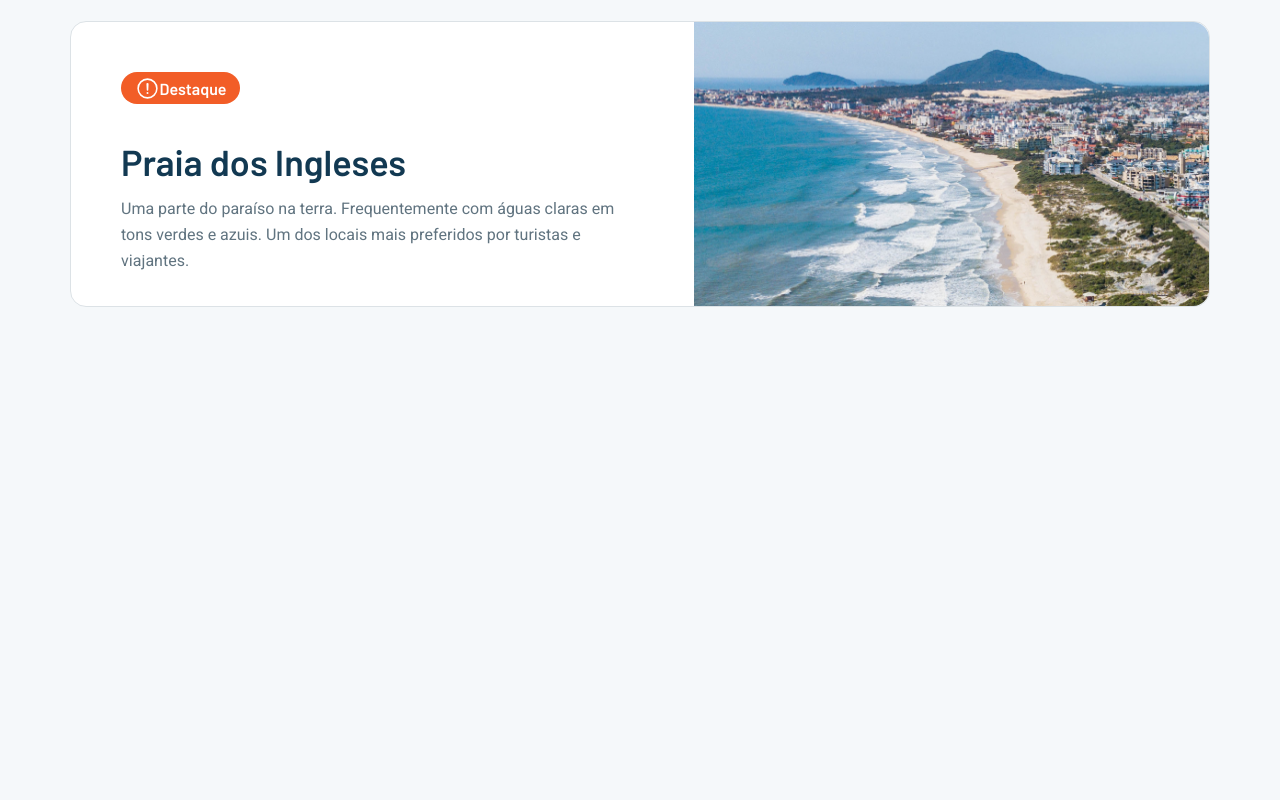
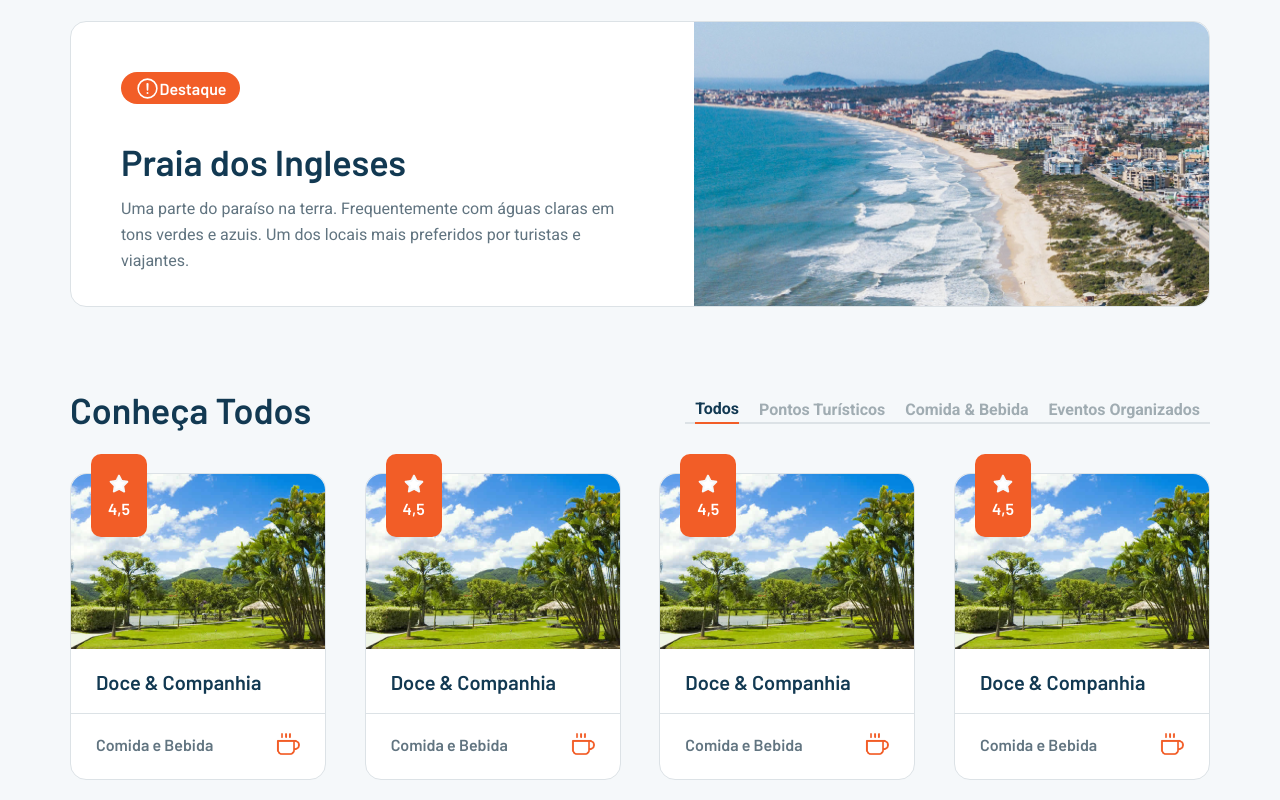
Before and after one commit to hugomendonca98/Traveler, a Next.js app: page /cities/1 in a window 1280 px wide. Shown: the part 1348-2148 px from the top of the page. Before the commit the page ends 1735 px from the top, so only its background shows below. Built offline with nearby package versions, Linux system fonts and the light colour scheme.

Commit message:
create city page layout

```diff
--- a/src/pages/cities/[slug].tsx
+++ b/src/pages/cities/[slug].tsx
@@ -1,5 +1,4 @@
-import React from 'react';
-import { useRouter } from 'next/router';
+import React, { useState } from 'react';
 import Link from 'next/link';
 import Image from 'next/image';
 import { BiArrowBack } from 'react-icons/bi';
@@ -15,6 +14,10 @@ import {
   PlacesTitle,
   PlacesContainer,
   PlacesHighlights,
+  FilterButton,
+  HrAll,
+  PlacesMenu,
+  FilterPlaces,
 } from '@/styles/City';
 
 import Banner from '../../../public/images/Banner.png';
@@ -26,8 +29,24 @@ import DestaqueImage from '../../../public/images/Destaque.png';
 import { Container } from '@/styles/GlobalStyles';
 import MyPlaceCard from '@/components/MyPlaceCard';
 
-export default function City(): JSX.Element {
-  const router = useRouter();
+interface IPlace {
+  id: string;
+  name: string;
+  image: string;
+  description: string;
+}
+
+interface CitiesProps {
+  places: IPlace[];
+}
+
+export default function City({ places }: CitiesProps): JSX.Element {
+  const [filterController, setFilterController] = useState('All');
+
+  const dataFilter = (): IPlace[] | [] => {
+    // Realizar buscar de acordo com o filtro selecionado.
+    return [];
+  };
 
   return (
     <>
@@ -153,6 +172,75 @@ export default function City(): JSX.Element {
             </div>
             <Image className="place-image" src={DestaqueImage} alt="" />
           </PlacesHighlights>
+          <PlacesMenu>
+            <h1>Conheça Todos</h1>
+            <FilterPlaces>
+              <div className="filter-hr">
+                <div className="filter-container">
+                  <FilterButton
+                    isActive={filterController === 'All'}
+                    onClick={() => setFilterController('All')}
+                  >
+                    Todos
+                  </FilterButton>
+                  <FilterButton
+                    isActive={filterController === 'Poits'}
+                    onClick={() => setFilterController('Poits')}
+                  >
+                    Pontos Turísticos
+                  </FilterButton>
+
+                  <FilterButton
+                    isActive={filterController === 'Foods'}
+                    onClick={() => setFilterController('Foods')}
+                  >
+                    Comida & Bebida
+                  </FilterButton>
+                  <FilterButton
+                    isActive={filterController === 'Events'}
+                    onClick={() => setFilterController('Events')}
+                  >
+                    Eventos Organizados
+                  </FilterButton>
+                  <HrAll active={filterController} />
+                </div>
+              </div>
+            </FilterPlaces>
+          </PlacesMenu>
+          <PlacesContainer>
+            <MyPlaceCard
+              image={ImgageCard}
+              title="Doce & Companhia"
+              category="Comida e Bebida"
+              categoryIcon={ComidaIcon}
+              favoriteNote="4,5"
+              linkTo="#"
+            />
+            <MyPlaceCard
+              image={ImgageCard}
+              title="Doce & Companhia"
+              category="Comida e Bebida"
+              categoryIcon={ComidaIcon}
+              favoriteNote="4,5"
+              linkTo="#"
+            />
+            <MyPlaceCard
+              image={ImgageCard}
+              title="Doce & Companhia"
+              category="Comida e Bebida"
+              categoryIcon={ComidaIcon}
+              favoriteNote="4,5"
+              linkTo="#"
+            />
+            <MyPlaceCard
+              image={ImgageCard}
+              title="Doce & Companhia"
+              category="Comida e Bebida"
+              categoryIcon={ComidaIcon}
+              favoriteNote="4,5"
+              linkTo="#"
+            />
+          </PlacesContainer>
         </Container>
       </main>
     </>
--- a/src/styles/City.ts
+++ b/src/styles/City.ts
@@ -2,6 +2,14 @@ import Image from 'next/image';
 import { darken } from 'polished';
 import styled from 'styled-components';
 import { colors } from './Colors';
+
+interface HrProps {
+  active: string;
+}
+
+interface BtnProps {
+  isActive?: boolean;
+}
 
 export const Background = styled.div`
   background-color: ${colors.background.white};
@@ -94,14 +102,14 @@ export const CityInfo = styled.div`
   div.category {
     width: 140px;
     height: 256px;
-    background: #ffffff;
-    border: 1px solid #dce2e6;
+    background: ${colors.background.white};
+    border: 1px solid ${colors.border.primary};
     border-radius: 20px;
     margin-left: 16px;
 
     div.icon {
       padding: 32px;
-      border-bottom: 1px solid #dce2e6;
+      border-bottom: 1px solid ${colors.border.primary};
     }
 
     div.info {
@@ -111,7 +119,7 @@ export const CityInfo = styled.div`
         font-weight: 600;
         font-size: 40px;
         line-height: 40px;
-        color: #123952;
+        color: ${colors.text.primary};
         margin-top: 30px;
         margin-left: 32px;
       }
@@ -122,7 +130,7 @@ export const CityInfo = styled.div`
         font-weight: normal;
         font-size: 16px;
         line-height: 22px;
-        color: #617480;
+        color: ${colors.text.secondary};
         margin-top: 16px;
         margin-left: 32px;
       }
@@ -136,7 +144,7 @@ export const PlacesTitle = styled.h2`
   font-weight: 600;
   font-size: 36px;
   line-height: 46px;
-  color: #123952;
+  color: ${colors.text.primary};
   margin-top: 120px;
 `;
 
@@ -144,12 +152,13 @@ export const PlacesContainer = styled.div`
   display: flex;
   justify-content: space-between;
   margin-top: 40px;
+  margin-bottom: 20px;
 `;
 
 export const PlacesHighlights = styled.div`
   height: 286px;
-  background: #ffffff;
-  border: 1px solid #dce2e6;
+  background: ${colors.background.white};
+  border: 1px solid ${colors.border.primary};
   box-sizing: border-box;
   border-radius: 16px;
   margin-top: 80px;
@@ -163,9 +172,9 @@ export const PlacesHighlights = styled.div`
     div.place-icon {
       width: 119px;
       height: 32px;
-      background: #f25d27;
+      background: ${colors.background.orange};
       border-radius: 100px;
-      color: white;
+      color: ${colors.text.white};
       display: flex;
       align-items: center;
       justify-content: center;
@@ -175,7 +184,7 @@ export const PlacesHighlights = styled.div`
         font-weight: 600;
         font-size: 14px;
         line-height: 17px;
-        color: #ffffff;
+        color: ${colors.text.white};
         margin-left: 5px;
       }
     }
@@ -185,7 +194,7 @@ export const PlacesHighlights = styled.div`
       font-weight: 600;
       font-size: 36px;
       line-height: 36px;
-      color: #123952;
+      color: ${colors.text.primary};
       margin-top: 40px;
     }
     p.place-description {
@@ -194,7 +203,7 @@ export const PlacesHighlights = styled.div`
       font-weight: 400;
       font-size: 16px;
       line-height: 26px;
-      color: #617480;
+      color: ${colors.text.secondary};
       margin-top: 16px;
     }
   }
@@ -203,3 +212,74 @@ export const PlacesHighlights = styled.div`
     border-radius: 0px 16px 16px 0px;
   }
 `;
+
+export const PlacesMenu = styled.div`
+  display: flex;
+  justify-content: space-between;
+  align-items: center;
+
+  h1 {
+    font-family: 'Barlow';
+    font-style: normal;
+    font-weight: 600;
+    font-size: 36px;
+    line-height: 46px;
+    color: ${colors.text.primary};
+  }
+`;
+
+export const FilterPlaces = styled.div`
+  display: flex;
+  justify-content: space-between;
+
+  h1 {
+    font-family: Barlow;
+    font-style: normal;
+    font-weight: 600;
+    font-size: 36px;
+    line-height: 46px;
+    color: ${colors.text.primary};
+  }
+
+  div.filter-hr {
+    display: flex;
+    justify-content: center;
+    flex-direction: column;
+    align-items: center;
+
+    div.filter-container {
+      position: relative;
+      display: flex;
+      justify-content: center;
+      align-items: center;
+    }
+  }
+`;
+
+export const FilterButton = styled.button<BtnProps>`
+  background-color: transparent;
+  font-family: Roboto;
+  font-style: normal;
+  font-weight: bold;
+  font-size: 16px;
+  line-height: 26px;
+  text-align: center;
+  color: ${props => (props.isActive ? colors.text.primary : colors.text.gray)};
+  ${props =>
+    props.isActive && `border-bottom: 2px solid ${colors.background.orange};`}
+  cursor: pointer;
+  z-index: 10000;
+  margin-left: 10px;
+  margin-right: 10px;
+`;
+
+export const HrAll = styled.hr<HrProps>`
+  border: 0;
+  height: 2px;
+  width: 100%;
+  background-color: ${colors.border.primary};
+  transition: background 300ms;
+  position: absolute;
+  bottom: 0px;
+  margin: auto;
+`;
```
